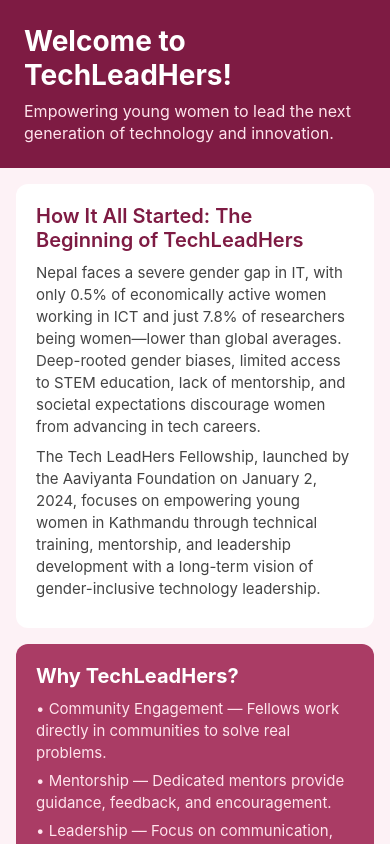
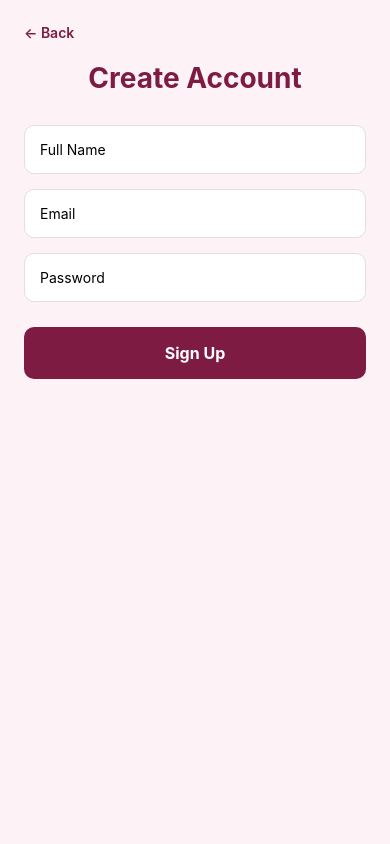
Before and after one commit to shmallik111/Parivartan, a React Native app in the folder FelloChakra/: screen /Signup in a window 390 px wide. Built offline with nearby package versions, Linux system fonts and the light colour scheme.

Commit message:
Login and SignUp Screens added

```diff
--- a/FelloChakra/App.js
+++ b/FelloChakra/App.js
@@ -1,17 +1,24 @@
-import { StatusBar } from 'expo-status-bar';
-import { StyleSheet, Text, View } from 'react-native';
-import HomeScreen from './screens/HomeScreen';
+import React from "react";
+import { NavigationContainer } from "@react-navigation/native";
+import { createNativeStackNavigator } from "@react-navigation/native-stack";
+import { SafeAreaProvider } from "react-native-safe-area-context";
 
+import HomeScreen from "./screens/HomeScreen";
+import LoginScreen from "./screens/LoginScreen";
+import SignupScreen from "./screens/SignupScreen";
+
+const Stack = createNativeStackNavigator();
 
 export default function App() {
-  return <HomeScreen />;
+  return (
+    <SafeAreaProvider>
+      <NavigationContainer>
+        <Stack.Navigator screenOptions={{ headerShown: false }}>
+          <Stack.Screen name="Home" component={HomeScreen} />
+          <Stack.Screen name="Login" component={LoginScreen} />
+          <Stack.Screen name="Signup" component={SignupScreen} />
+        </Stack.Navigator>
+      </NavigationContainer>
+    </SafeAreaProvider>
+  );
 }
-
-const styles = StyleSheet.create({
-  container: {
-    flex: 1,
-    backgroundColor: '#fff',
-    alignItems: 'center',
-    justifyContent: 'center',
-  },
-});
--- a/FelloChakra/screens/HomeScreen.js
+++ b/FelloChakra/screens/HomeScreen.js
@@ -1,18 +1,45 @@
-import { View, Text, StyleSheet, ScrollView } from "react-native";
+import React from "react";
+import { View, Text, StyleSheet, ScrollView, TouchableOpacity, Platform, StatusBar } from "react-native";
+import { SafeAreaView } from "react-native-safe-area-context";
 
-export default function HomeScreen() {
+
+export default function HomeScreen({ navigation }) {
   return (
-    <ScrollView style={styles.page} contentContainerStyle={styles.container}>
+    <SafeAreaView style={styles.safeArea}>
+      <StatusBar barStyle="dark-content" />
 
-      {/* Hero Section */}
+      {/*fixed Header that hovers above even after screen scrolls down*/}
+      <View style={styles.header}>
+        <Text style={styles.logo}>TechLeadHers</Text>
+        <View style={styles.authButtons}>
+          <TouchableOpacity onPress={() => navigation.navigate("Login")}>
+            <Text style={styles.loginText}>Login</Text>
+          </TouchableOpacity>
+
+          <TouchableOpacity
+            style={styles.signupBtn}
+            onPress={() => navigation.navigate("Signup")}
+          >
+            <Text style={styles.signupText}>Sign Up</Text>
+          </TouchableOpacity>
+        </View>
+      </View>
+
+
+      {/*For the content that can be scrolled */}
+      {/* Note: flexGrow: 1 rakheko so that it allows the page to expand and scroll properly */}
+      <ScrollView contentContainerStyle={styles.page}>
+
+        {/* Hero Style used section for main Tech LeadHers Intro part */}
         <View style={styles.hero}>
-        <Text style={styles.title}>Welcome to TechLeadHers!</Text>
-        <Text style={styles.tagline}>
+          <Text style={styles.heroTitle}>Welcome to TechLeadHers!</Text>
+          <Text style={styles.heroSubtitle}>
             Empowering young women to lead the next generation of technology and innovation.
           </Text>
         </View>
 
-      {/* About Section */}
+
+        {/* DetailsSection */}
         <View style={styles.section}>
           <Text style={styles.sectionTitle}>
             How It All Started: The Beginning of TechLeadHers
@@ -26,94 +53,138 @@
           <Text style={styles.sectionText}>
             The Tech LeadHers Fellowship, launched by the Aaviyanta Foundation on January 2, 2024,
             focuses on empowering young women in Kathmandu through technical training,
-          mentorship, and leadership development with a long-term vision of gender-inclusive
-          technology leadership.
+            mentorship, and leadership development.
           </Text>
         </View>
 
-      {/* Why TechLeadHers */}
+
+        {/* Why TechLeadHers (Highlights) section */}
         <View style={styles.highlight}>
           <Text style={styles.highlightTitle}>Why TechLeadHers?</Text>
-
           <Text style={styles.highlightItem}>
-          • Community Engagement — Fellows work directly in communities to solve real problems.
+            • Community Engagement — Fellows solve real problems in Kathmandu.
           </Text>
-
           <Text style={styles.highlightItem}>
-          • Mentorship — Dedicated mentors provide guidance, feedback, and encouragement.
+            • Mentorship — Dedicated mentors provide guidance and feedback.
           </Text>
-
           <Text style={styles.highlightItem}>
-          • Leadership — Focus on communication, confidence, and decision-making skills.
+            • Leadership — Focus on communication, confidence, and decision-making.
           </Text>
-
           <Text style={styles.highlightItem}>
-          • Final Projects — Innovation-driven solutions for real challenges in Kathmandu.
+            • Final Projects — Innovation-driven solutions for real challenges.
           </Text>
         </View>
 
-      {/* Cohorts Section */}
+        {/* Cohorts details Section */}
         <View style={styles.section}>
           <Text style={styles.sectionTitle}>TechLeadHers Cohorts</Text>
-
           <Text style={styles.sectionText}>
-          First Cohort — Our pioneering batch that laid the foundation for leadership and
-          collaboration.
+            <Text style={{fontWeight: 'bold'}}>First Cohort</Text> — Our pioneering batch that laid the foundation.
           </Text>
-
           <Text style={styles.sectionText}>
-          Second Cohort — A dynamic group that pushed boundaries and strengthened the mission.
+            <Text style={{fontWeight: 'bold'}}>Second Cohort</Text> — A dynamic group that pushed boundaries.
           </Text>
-
           <Text style={styles.sectionText}>
-          Third Cohort — A new generation bringing fresh energy, creativity, and purpose.
+            <Text style={{fontWeight: 'bold'}}>Third Cohort</Text> — A new generation bringing fresh energy and purpose.
           </Text>
         </View>
 
-      {/* Footer */}
+        {/* Footer that contains basic organization information*/}
         <View style={styles.footer}>
           <Text style={styles.footerTitle}>Aaviyanta Foundation</Text>
           <Text style={styles.footerText}>
             Empowering youth and women through technology, leadership, and education.
           </Text>
-        <Text style={styles.footerText}>
-          Falful Chowk, Ropeway Sadak, Kathmandu
-        </Text>
-        <Text style={styles.footerText}>
-          Phone: +977-9846978246
-        </Text>
-        <Text style={styles.footerText}>
-          Email: aaviyanta.foundation21@gmail.com
-        </Text>
+          <Text style={styles.footerText}>Falful Chowk, Ropeway Sadak, Kathmandu</Text>
+          <Text style={styles.footerText}>Phone: +977-9846978246</Text>
+          <Text style={styles.footerText}>Email: aaviyanta.foundation21@gmail.com</Text>
         </View>
 
       </ScrollView>
+    </SafeAreaView>
   );
 }
 
+/*StyleSheet */
 const styles = StyleSheet.create({
-  page: {
+  safeArea: {
     flex: 1,
     backgroundColor: "#FDF2F6",
   },
 
-  container: {
-    paddingBottom: 24,
+
+  header: {
+    flexDirection: "row",
+    justifyContent: "space-between",
+    alignItems: "center",
+    paddingHorizontal: 16,
+    paddingVertical: 15,
+    backgroundColor: "#FFFFFF",
+    elevation: 4, // Shadow Android ma milne
+    shadowColor: "#000", // Shadow for iOS ma milne
+    shadowOffset: { width: 0, height: 2 },
+    shadowOpacity: 0.1,
+    shadowRadius: 3,
+    zIndex: 10,
   },
+
+
+  logo: {
+    fontSize: 18,
+    fontWeight: "bold",
+    color: "#7E1B43",
+  },
+
+
+  authButtons: {
+    flexDirection: "row",
+    alignItems: "center",
+    gap: 16,
+  },
+
+
+  loginText: {
+    fontSize: 14,
+    color: "#7E1B43",
+    fontWeight: "600",
+  },
+
+
+  signupBtn: {
+    backgroundColor: "#7E1B43",
+    paddingVertical: 7,
+    paddingHorizontal: 14,
+    borderRadius: 6,
+  },
+
+
+  signupText: {
+    color: "#FFFFFF",
+    fontSize: 14,
+    fontWeight: "bold",
+  },
+
+  page: {
+    flexGrow: 1,
+    paddingBottom: 40,
+  },
+
 
   hero: {
     padding: 24,
     backgroundColor: "#7E1B43",
   },
 
-  title: {
-    fontSize: 28,
+
+  heroTitle: {
+    fontSize: 26,
     fontWeight: "bold",
     color: "#FFFFFF",
     marginBottom: 8,
   },
 
-  tagline: {
+
+  heroSubtitle: {
     fontSize: 16,
     color: "#FFE4ED",
     lineHeight: 22,
@@ -127,9 +198,10 @@
     borderRadius: 12,
   },
 
+
   sectionTitle: {
     fontSize: 20,
-    fontWeight: "600",
+    fontWeight: "bold",
     color: "#7E1B43",
     marginBottom: 10,
   },
@@ -138,8 +210,9 @@
     fontSize: 15,
     color: "#444",
     lineHeight: 22,
-    marginBottom: 8,
+    marginBottom: 10,
   },
+
 
   highlight: {
     margin: 16,
@@ -148,37 +221,42 @@
     borderRadius: 12,
   },
 
+
   highlightTitle: {
     fontSize: 20,
     fontWeight: "bold",
     color: "#FFFFFF",
     marginBottom: 10,
   },
-
   highlightItem: {
     fontSize: 15,
     color: "#FFE4ED",
     lineHeight: 22,
-    marginBottom: 6,
+    marginBottom: 8,
   },
+
 
   footer: {
     margin: 16,
     padding: 20,
     backgroundColor: "#7E1B43",
     borderRadius: 12,
+    marginBottom: 30,
   },
 
   footerTitle: {
     fontSize: 18,
     fontWeight: "bold",
     color: "#FFFFFF",
-    marginBottom: 6,
+    marginBottom: 8,
   },
+
 
   footerText: {
     fontSize: 14,
     color: "#FFE4ED",
     lineHeight: 20,
+    marginBottom: 4,
   },
+
 });
--- /dev/null
+++ b/FelloChakra/screens/LoginScreen.js
@@ -0,0 +1,59 @@
+import React from "react";
+import { View, Text, StyleSheet, TextInput, TouchableOpacity } from "react-native";
+import { SafeAreaView } from "react-native-safe-area-context";
+
+export default function LoginScreen({ navigation }) {
+  return (
+    <SafeAreaView style={styles.container}>
+      <TouchableOpacity onPress={() => navigation.goBack()} style={styles.backBtn}>
+        <Text style={styles.backText}>← Back</Text>
+      </TouchableOpacity>
+
+      <Text style={styles.title}>Login</Text>
+
+      <TextInput placeholder="Email" style={styles.input} keyboardType="email-address" />
+      <TextInput placeholder="Password" style={styles.input} secureTextEntry />
+
+      <TouchableOpacity style={styles.button}>
+        <Text style={styles.buttonText}>Login</Text>
+      </TouchableOpacity>
+    </SafeAreaView>
+  );
+}
+
+const styles = StyleSheet.create({
+  container: {
+    flex: 1,
+    padding: 24,
+    backgroundColor: "#FDF2F6",
+  },
+  backBtn: { marginBottom: 20 },
+  backText: { color: "#7E1B43", fontWeight: "600" },
+  title: {
+    fontSize: 28,
+    fontWeight: "bold",
+    color: "#7E1B43",
+    marginBottom: 30,
+    textAlign: "center",
+  },
+  input: {
+    backgroundColor: "#FFFFFF",
+    padding: 15,
+    borderRadius: 10,
+    marginBottom: 15,
+    borderWidth: 1,
+    borderColor: "#E0E0E0",
+  },
+  button: {
+    backgroundColor: "#7E1B43",
+    padding: 16,
+    borderRadius: 10,
+    marginTop: 10,
+  },
+  buttonText: {
+    color: "#FFFFFF",
+    fontSize: 16,
+    textAlign: "center",
+    fontWeight: "bold",
+  },
+});
--- /dev/null
+++ b/FelloChakra/screens/SignupScreen.js
@@ -0,0 +1,66 @@
+import React from "react";
+import { View, Text, StyleSheet, TextInput, TouchableOpacity } from "react-native";
+import { SafeAreaView } from "react-native-safe-area-context";
+
+
+export default function SignupScreen({ navigation }) {
+  return (
+    <SafeAreaView style={styles.container}>
+      <TouchableOpacity onPress={() => navigation.goBack()} style={styles.backBtn}>
+        <Text style={styles.backText}>← Back</Text>
+      </TouchableOpacity>
+      <Text style={styles.title}>Create Account</Text>
+      <TextInput placeholder="Full Name" style={styles.input} />
+      <TextInput placeholder="Email" style={styles.input} keyboardType="email-address" />
+      <TextInput placeholder="Password" style={styles.input} secureTextEntry />
+      <TouchableOpacity style={styles.button}>
+        <Text style={styles.buttonText}>Sign Up</Text>
+      </TouchableOpacity>
+    </SafeAreaView>
+  );
+}
+
+/*StyleSheet for this page*/
+const styles = StyleSheet.create({
+  container: {
+    flex: 1,
+    padding: 24,
+    backgroundColor: "#FDF2F6",
+  },
+
+  backBtn: { marginBottom: 20 },
+  backText: { color: "#7E1B43", fontWeight: "600" },
+  title: {
+    fontSize: 28,
+    fontWeight: "bold",
+    color: "#7E1B43",
+    marginBottom: 30,
+    textAlign: "center",
+  },
+
+
+  input: {
+    backgroundColor: "#FFFFFF",
+    padding: 15,
+    borderRadius: 10,
+    marginBottom: 15,
+    borderWidth: 1,
+    borderColor: "#E0E0E0",
+  },
+
+  button: {
+    backgroundColor: "#7E1B43",
+    padding: 16,
+    borderRadius: 10,
+    marginTop: 10,
+  },
+
+  buttonText: {
+    color: "#FFFFFF",
+    fontSize: 16,
+    textAlign: "center",
+    fontWeight: "bold",
+  },
+
+
+});
```
Also changed, not shown: FelloChakra/package.json (+6 -2 lines), 1 other file (tests, documents, lock files or other folders). Lines whose indentation alone changed are shown as unchanged.
